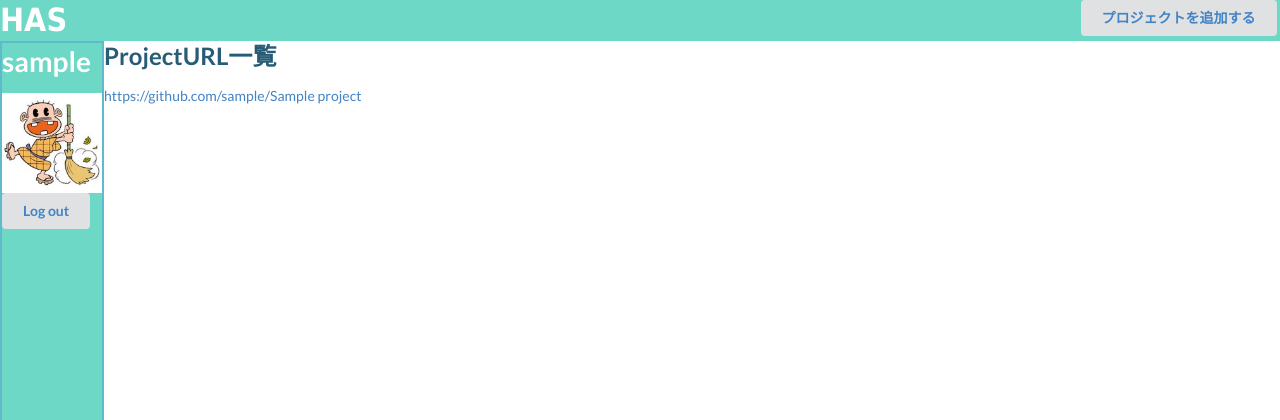
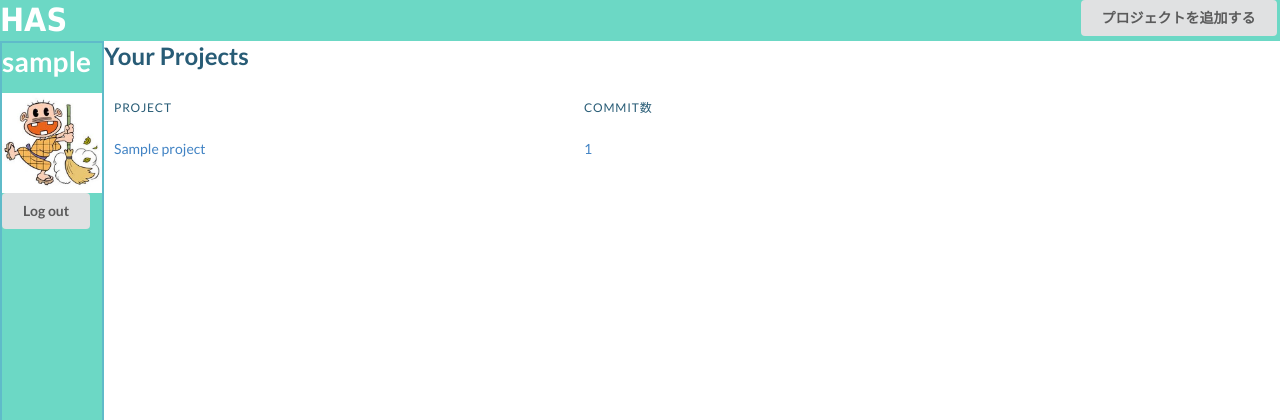
Before and after one commit to M-82s7503/enpit2018_webapp3, a Rails app: page /users/index in a window 1280 px wide. Shown: the top 420 px of the page. Run offline with Rails 7, Linux system fonts and the light colour scheme; a user stored in the database is signed in; tables that the repository leaves empty hold one stand-in row (values such as "Sample post"); style sheets or scripts are compiled from the project's sources.

Commit message:
commit_logを吐き出すページを追加。

```diff
--- a/app/views/users/index.html.erb
+++ b/app/views/users/index.html.erb
@@ -1,18 +1,18 @@
 
 <div class = "hs-user">
-
-
   <div class="hs-user--header">
     <div class = "has-logo">
+      <a href="<%= url_for(root_path) %>">
         <h1>HAS</h1>
-
+      </a>
     </div>
     <div class = "button-project">
+      <a href="<%= url_for(projects_entry_path) %>">
         <button class="ui button" >
-        <a href="/projects/entry"> プロジェクトを追加する </a>
+          プロジェクトを追加する
         </button>
+      </a>
     </div>
-
   </div>
 
   <div class = "hs-users-sidebar-wrapper">
@@ -20,19 +20,40 @@
       <h1><%= current_user.username %></h1>
       <div class = "user-photo">
       </div>
-      <button class="ui  button" >
-        <%= link_to 'Log out', destroy_user_session_path, method: :delete %>
+      <%= link_to destroy_user_session_path, method: :delete do %>
+        <button class="ui button" >
+          Log out
         </button>
+      <% end %>
     </div>
     <div class = "hs-users-main_contents">
-      <h2>ProjectURL一覧</h2>
-      <% @projects.each do |t| %>
-        <div>
-          <a href="https://github.com/<%= current_user.username %>/<%= t.name %>/">
-            https://github.com/<%= current_user.username %>/<%= t.name %>
+      <div class="hs-m--table normal">
+        <h2>Your Projects</h2>
+
+          <table>
+            <thead>
+              <tr>
+                <th width="100">Project</th>
+                <th width="150">Commit数</th>
+              </tr>
+            </thead>
+
+            <tbody>
+              <% @projects.reverse_each do |t| %>
+                <tr>
+                  <td><a href="https://github.com/<%= current_user.username %>/<%= t.name %>/">
+                    <%= t.name %>
                   </a>
-        </div>
+                  </td>
+                  <td>
+                    <%= link_to t.commit_num, projects_show_path(id: t.id) %>
+                  </td>
+                </tr>
               <% end %>
+            </tbody>
+          </table>
+
       </div>
     </div>
   </div>
+</div>
--- a/config/routes.rb
+++ b/config/routes.rb
@@ -9,6 +9,7 @@ Rails.application.routes.draw do
   get 'projects/entry'
   post 'projects/entry' => 'projects#create'
   get 'users/index'
+  get 'projects/:id', to: 'projects#show', as: 'projects_show'
   root 'home#index'
   # For details on the DSL available within this file, see http://guides.rubyonrails.org/routing.html
 end
```
Also changed, not shown: app/controllers/projects_controller.rb (+7 -2 lines), app/views/projects/show.html.erb (added, +33 -0 lines). Lines whose indentation alone changed are shown as unchanged.
